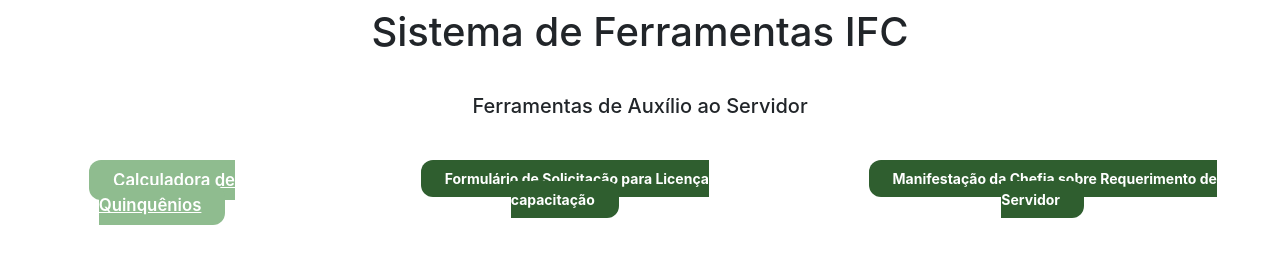
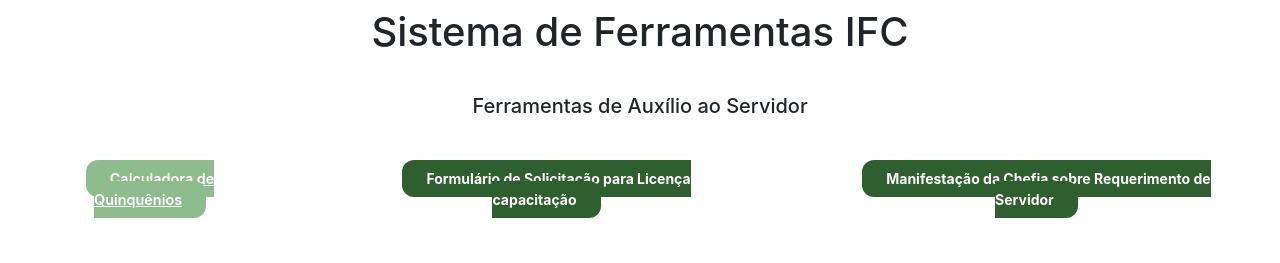
Before and after one commit to daniellelacerdadev/ferramentas-ifc, a plain HTML site: page index.html in a window 1280 px wide. In both pictures the pointer is over the link "Calculadora de Quinquênios". Shown: the part 179-442 px from the top of the page. Drawn offline with nearby package versions, Linux system fonts and the light colour scheme.

Commit message:
fixed botao hover

```diff
--- a/css/geral.css
+++ b/css/geral.css
@@ -92,7 +92,7 @@
 .botao:hover {
   color: var(--cor-branco);
   font-weight: 600;
-  font-size: 1.2em;
+  font-size: .9rem;
   background-color: var(--cor-verde-principal-hover);
   transition: 0.3s;
 }
```
